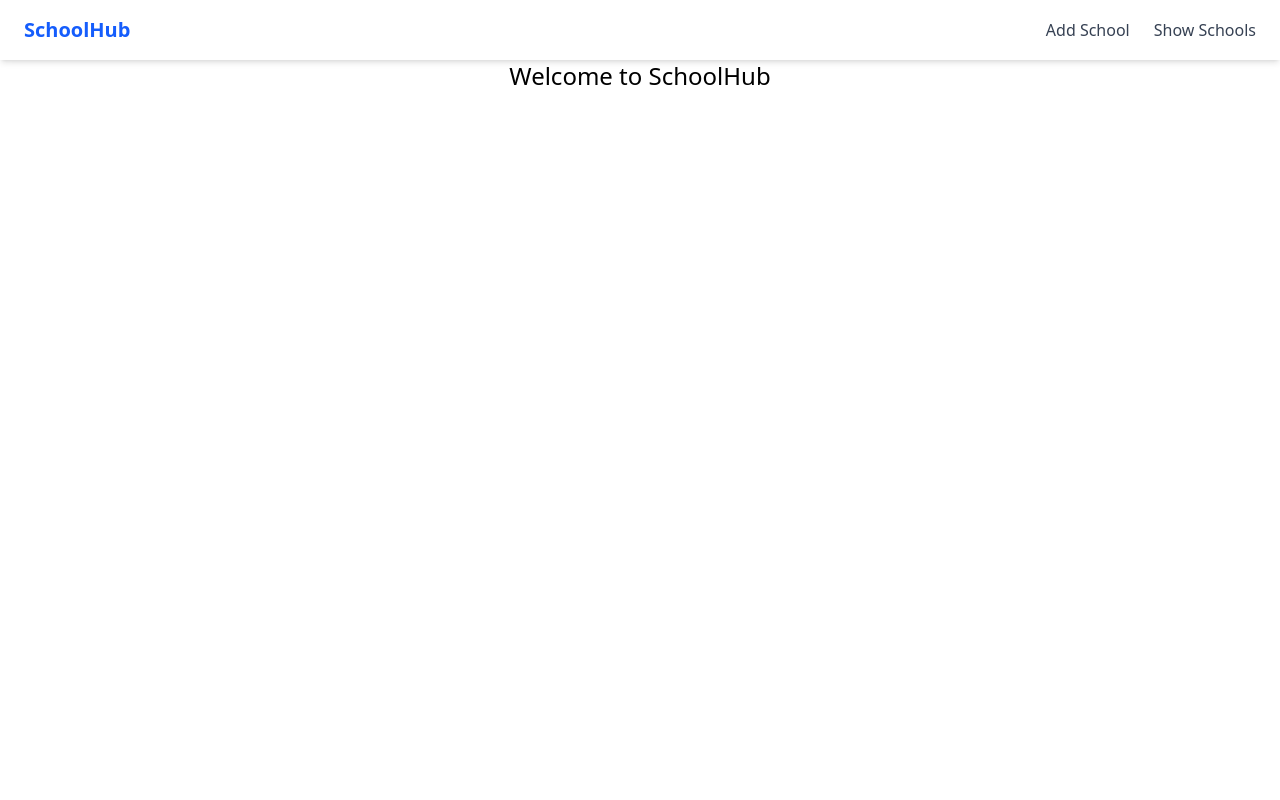
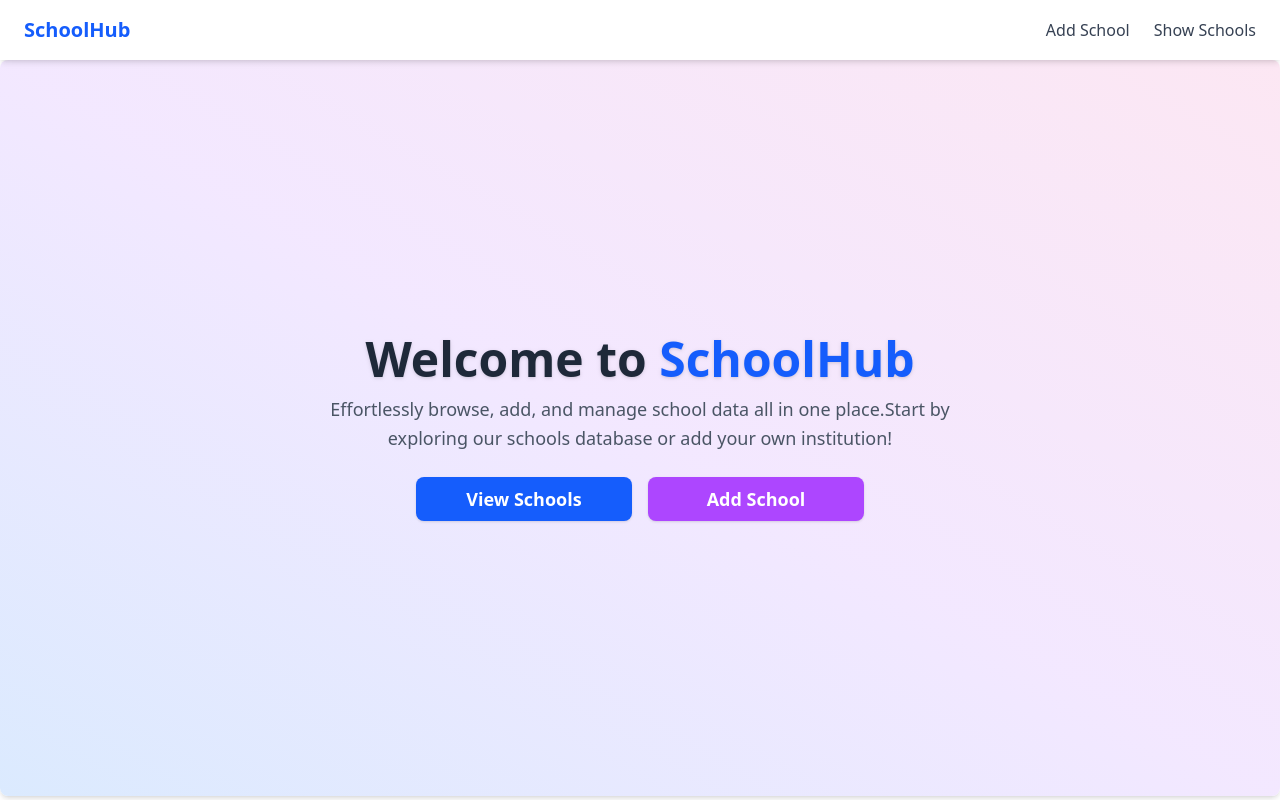
Before and after one commit to yats1304/school_hub, a React (Vite) app in the folder frontend/: page / in a window 1280 px wide. Built offline with nearby package versions, Linux system fonts and the light colour scheme.

Commit message:
starting page done

```diff
--- a/frontend/src/App.jsx
+++ b/frontend/src/App.jsx
@@ -17,7 +17,32 @@ function App() {
           <Route
             path="/"
             element={
-              <h1 className="text-center text-2xl">Welcome to SchoolHub </h1>
+              <div className="flex flex-col items-center justify-center min-h-[calc(100vh-4rem)] bg-gradient-to-tr from-blue-100 via-purple-100 to-pink-100 sm:py-16 sm:px-8 rounded-lg shadow-md">
+                <h1 className="text-3xl sm:text-5xl font-extrabold text-gray-800 mb-3 text-center drop-shadow">
+                  Welcome to <span className="text-blue-600">SchoolHub</span>
+                </h1>
+                <p className="text-base sm:text-lg text-gray-600 mb-6 text-center max-w-2xl leading-relaxed">
+                  Effortlessly browse, add, and manage school data all in one
+                  place.
+                  <br className="block sm:hidden" />
+                  Start by exploring our schools database or add your own
+                  institution!
+                </p>
+                <div className="flex flex-col sm:flex-row gap-4 w-full max-w-xs sm:max-w-md justify-center">
+                  <a
+                    href="/show"
+                    className="bg-blue-600 text-white px-5 py-2 rounded-lg text-lg font-semibold shadow hover:bg-blue-700 transition w-full text-center"
+                  >
+                    View Schools
+                  </a>
+                  <a
+                    href="/add"
+                    className="bg-purple-500 text-white px-5 py-2 rounded-lg text-lg font-semibold shadow hover:bg-purple-700 transition w-full text-center"
+                  >
+                    Add School
+                  </a>
+                </div>
+              </div>
             }
           />
         </Routes>
```
